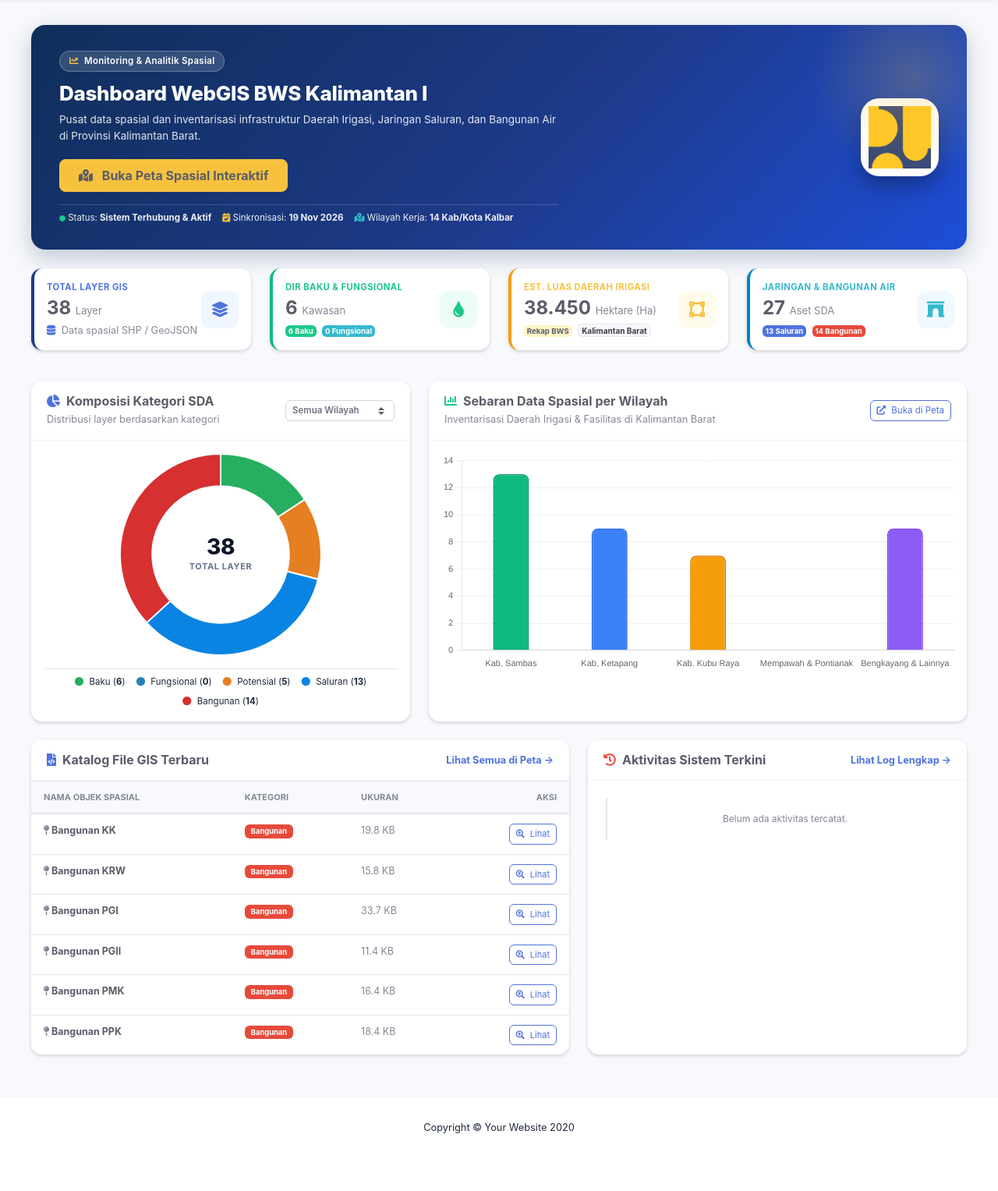
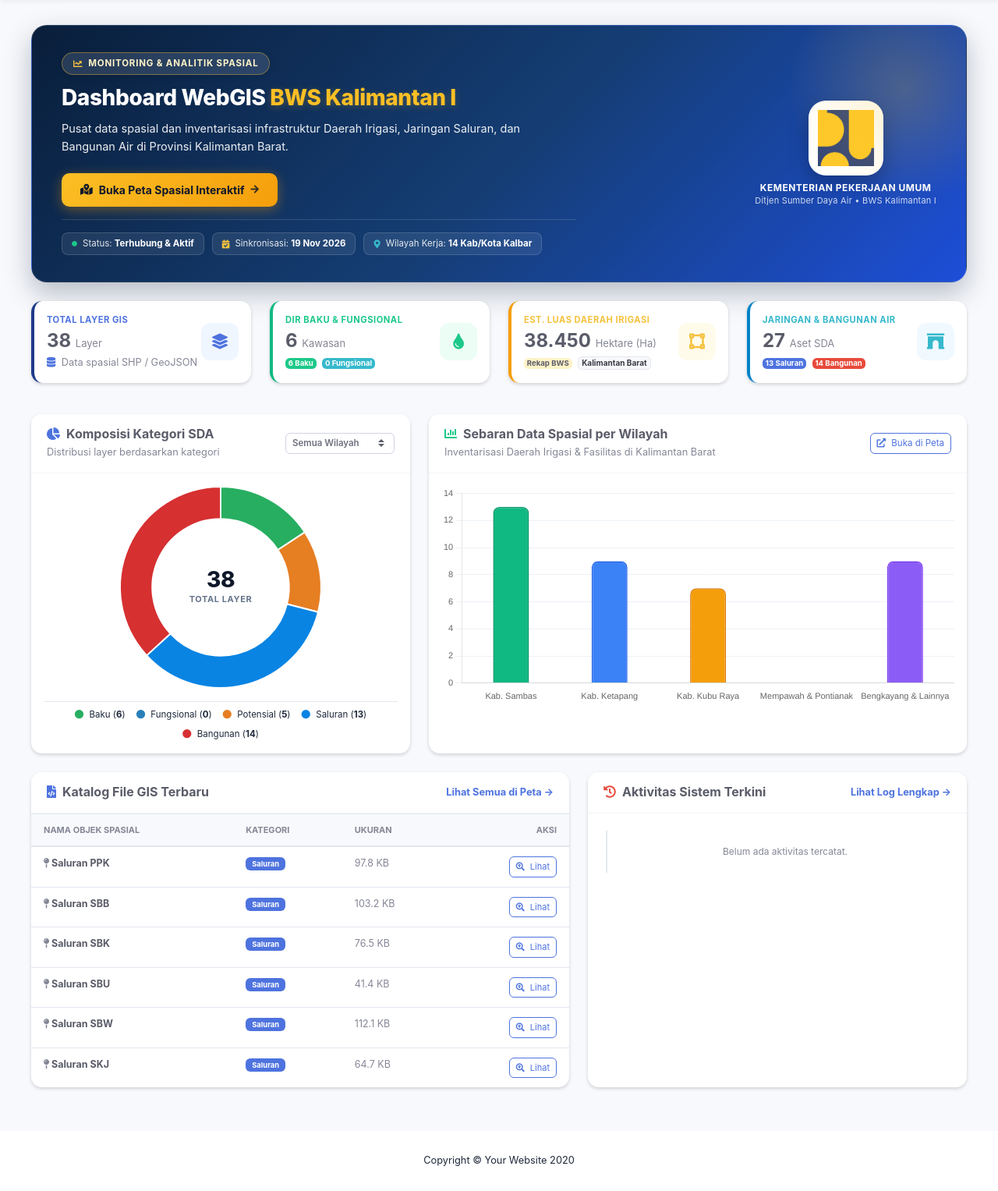
Before and after one commit to dinarridhom-commits/PROJECT-LARAVEL, a Laravel app: page /dashboard in a window 1280 px wide. Shown: the part 115-1642 px from the top of the page at 78% size. Before the commit the page ends 1568 px from the top, so only its background shows below. Run offline with Laravel 12, Linux system fonts and the light colour scheme; a user stored in the database is signed in; data comes from the database, SQL or seed files in the repository; data that the repository does not hold is empty; style sheets or scripts are compiled from the project's sources; parts of the project's set-up code (start-up, migrations or seed data) failed here and were passed over.

Commit message:
style(dashboard): upgrade hero banner typography, colors, and layout to modern PUPR enterprise theme

```diff
--- a/resources/views/dashboard/index.blade.php
+++ b/resources/views/dashboard/index.blade.php
@@ -6,35 +6,55 @@
 <div class="container-fluid px-3 py-2">
 
     {{-- ============================================================
-         1. HERO WELCOME BANNER
+         1. HERO WELCOME BANNER (PROFESIONAL PUPR ENTERPRISE)
          ============================================================ --}}
     <div class="dash-hero-card mb-4">
         <div class="dash-hero-content">
             <div class="dash-hero-badge">
-                <i class="fas fa-chart-line mr-1 text-warning"></i> Monitoring &amp; Analitik Spasial
+                <i class="fas fa-chart-line text-warning"></i>
+                <span>MONITORING &amp; ANALITIK SPASIAL</span>
             </div>
             <h1 class="dash-hero-title">
-                Dashboard WebGIS BWS Kalimantan I
+                Dashboard WebGIS <span class="dash-hero-highlight">BWS Kalimantan I</span>
             </h1>
             <p class="dash-hero-subtitle">
                 Pusat data spasial dan inventarisasi infrastruktur Daerah Irigasi, Jaringan Saluran, dan Bangunan Air di Provinsi Kalimantan Barat.
             </p>
             <div class="dash-hero-actions">
-                <a href="{{ route('peta') }}" class="btn btn-warning font-weight-bold text-dark px-4 py-2 shadow-sm" style="border-radius: 8px;">
-                    <i class="fas fa-map-marked-alt mr-2"></i> Buka Peta Spasial Interaktif
+                <a href="{{ route('peta') }}" class="dash-hero-btn-cta">
+                    <i class="fas fa-map-marked-alt mr-2"></i>
+                    <span>Buka Peta Spasial Interaktif</span>
+                    <i class="fas fa-arrow-right ml-2" style="font-size: 12px; opacity: 0.85;"></i>
                 </a>
             </div>
 
-            {{-- Status Command Center Real-Time --}}
-            <div class="dash-hero-status-bar d-flex flex-wrap align-items-center mt-3 pt-2" style="border-top: 1px solid rgba(255,255,255,0.18); gap: 14px; font-size: 11.5px; color: rgba(255,255,255,0.92);">
-                <span><i class="fas fa-circle text-success mr-1.5" style="font-size: 8px;"></i> Status: <b>Sistem Terhubung &amp; Aktif</b></span>
-                <span><i class="fas fa-calendar-check mr-1.5 text-warning"></i> Sinkronisasi: <b>{{ date('d M Y') }}</b></span>
-                <span><i class="fas fa-map-marked-alt mr-1.5 text-info"></i> Wilayah Kerja: <b>14 Kab/Kota Kalbar</b></span>
+            {{-- Status Command Center Real-Time (Modern Capsule Chips) --}}
+            <div class="dash-hero-status-bar d-flex flex-wrap align-items-center mt-3 pt-3">
+                <div class="dash-hero-chip">
+                    <i class="fas fa-circle text-success" style="font-size: 7px;"></i>
+                    <span>Status: <b class="text-white">Terhubung &amp; Aktif</b></span>
+                </div>
+                <div class="dash-hero-chip">
+                    <i class="fas fa-calendar-check text-warning" style="font-size: 11px;"></i>
+                    <span>Sinkronisasi: <b class="text-white">{{ date('d M Y') }}</b></span>
+                </div>
+                <div class="dash-hero-chip">
+                    <i class="fas fa-map-marker-alt text-info" style="font-size: 11px;"></i>
+                    <span>Wilayah Kerja: <b class="text-white">14 Kab/Kota Kalbar</b></span>
+                </div>
             </div>
         </div>
-        <div class="dash-hero-illustration d-none d-lg-flex">
-            <div class="dash-hero-circle">
+
+        {{-- Sisi Kanan: Identitas Resmi Logo & Lembaga --}}
+        <div class="dash-hero-illustration d-none d-lg-flex flex-column align-items-center justify-content-center text-center pl-4">
+            <div class="dash-hero-circle mb-2">
                 <img src="{{ asset('sbadmin/img/logo-pu.jpeg') }}" alt="Logo PUPR" class="dash-hero-logo">
+            </div>
+            <div class="text-white font-weight-bold" style="font-size: 12px; letter-spacing: 0.5px; line-height: 1.35;">
+                KEMENTERIAN PEKERJAAN UMUM
+            </div>
+            <div style="font-size: 11px; color: rgba(255,255,255,0.8); letter-spacing: 0.2px;">
+                Ditjen Sumber Daya Air &bull; BWS Kalimantan I
             </div>
         </div>
     </div>
@@ -326,70 +346,121 @@
      CSS KHUSUS DASHBOARD ANALITIK
      ============================================================ --}}
 <style>
-    /* Hero Welcome Banner */
+    /* Hero Welcome Banner (Modern PUPR Enterprise Theme) */
     .dash-hero-card {
-        background: linear-gradient(135deg, #0f2e59 0%, #1e3a8a 55%, #1d4ed8 100%);
-        border-radius: 18px;
-        padding: 32px 36px;
+        background: linear-gradient(135deg, #091e3a 0%, #153e75 52%, #1d4ed8 100%);
+        border: 1px solid rgba(255, 255, 255, 0.12);
+        border-radius: 20px;
+        padding: 34px 38px;
         color: #ffffff;
         display: flex;
         align-items: center;
         justify-content: space-between;
         position: relative;
         overflow: hidden;
-        box-shadow: 0 10px 30px rgba(15, 46, 89, 0.25);
+        box-shadow: 0 14px 35px rgba(9, 30, 58, 0.28);
     }
     .dash-hero-card::before {
         content: '';
         position: absolute;
-        top: -60px;
-        right: -60px;
-        width: 260px;
-        height: 260px;
+        top: -70px;
+        right: -70px;
+        width: 300px;
+        height: 300px;
         border-radius: 50%;
         background: radial-gradient(circle, rgba(251, 191, 36, 0.22) 0%, transparent 70%);
         pointer-events: none;
     }
     .dash-hero-content {
-        max-width: 640px;
+        max-width: 660px;
         position: relative;
         z-index: 2;
     }
     .dash-hero-badge {
-        display: inline-block;
-        background: rgba(255, 255, 255, 0.15);
-        border: 1px solid rgba(255, 255, 255, 0.25);
-        padding: 4px 12px;
+        display: inline-flex;
+        align-items: center;
+        gap: 7px;
+        background: rgba(255, 255, 255, 0.12);
+        backdrop-filter: blur(8px);
+        -webkit-backdrop-filter: blur(8px);
+        border: 1px solid rgba(251, 191, 36, 0.4);
+        padding: 5px 14px;
         border-radius: 50px;
         font-size: 11.5px;
-        font-weight: 600;
+        font-weight: 700;
+        letter-spacing: 0.8px;
         margin-bottom: 12px;
-        letter-spacing: 0.3px;
+        color: #fef3c7;
+        box-shadow: 0 2px 8px rgba(0, 0, 0, 0.1);
     }
     .dash-hero-title {
-        font-size: 26px;
+        font-size: 28px;
         font-weight: 800;
-        letter-spacing: -0.3px;
-        margin-bottom: 8px;
+        letter-spacing: -0.4px;
+        margin-bottom: 10px;
         color: #ffffff;
+        line-height: 1.25;
+    }
+    .dash-hero-highlight {
+        color: #fbbf24;
+        text-shadow: 0 2px 10px rgba(251, 191, 36, 0.25);
     }
     .dash-hero-subtitle {
-        font-size: 13.5px;
+        font-size: 14.5px;
+        color: rgba(255, 255, 255, 0.92);
+        line-height: 1.6;
+        margin-bottom: 22px;
+        font-weight: 400;
+    }
+    .dash-hero-btn-cta {
+        display: inline-flex;
+        align-items: center;
+        background: linear-gradient(135deg, #fbbf24 0%, #f59e0b 100%);
+        color: #0f172a !important;
+        font-weight: 700;
+        font-size: 14px;
+        padding: 11px 24px;
+        border-radius: 10px;
+        border: none;
+        box-shadow: 0 4px 16px rgba(245, 158, 11, 0.38);
+        transition: all 0.25s ease;
+        text-decoration: none !important;
+    }
+    .dash-hero-btn-cta:hover {
+        background: linear-gradient(135deg, #fcd34d 0%, #fbbf24 100%);
+        transform: translateY(-2px);
+        box-shadow: 0 8px 22px rgba(245, 158, 11, 0.52);
+        color: #0f172a !important;
+    }
+    .dash-hero-status-bar {
+        border-top: 1px solid rgba(255, 255, 255, 0.14) !important;
+        gap: 10px;
+    }
+    .dash-hero-chip {
+        display: inline-flex;
+        align-items: center;
+        gap: 7px;
+        background: rgba(255, 255, 255, 0.08);
+        border: 1px solid rgba(255, 255, 255, 0.15);
+        padding: 5px 12px;
+        border-radius: 8px;
+        font-size: 11.5px;
         color: rgba(255, 255, 255, 0.88);
-        line-height: 1.5;
-        margin-bottom: 20px;
+        backdrop-filter: blur(4px);
+        -webkit-backdrop-filter: blur(4px);
     }
     .dash-hero-circle {
-        width: 100px;
-        height: 100px;
+        width: 96px;
+        height: 96px;
         background: #ffffff;
-        border-radius: 24px;
+        border-radius: 22px;
         padding: 10px;
         display: flex;
         align-items: center;
         justify-content: center;
-        box-shadow: 0 12px 28px rgba(0, 0, 0, 0.3);
+        box-shadow: 0 10px 24px rgba(0, 0, 0, 0.25);
         flex-shrink: 0;
+        border: 2px solid rgba(255, 255, 255, 0.8);
     }
     .dash-hero-logo {
         width: 100%;
```
